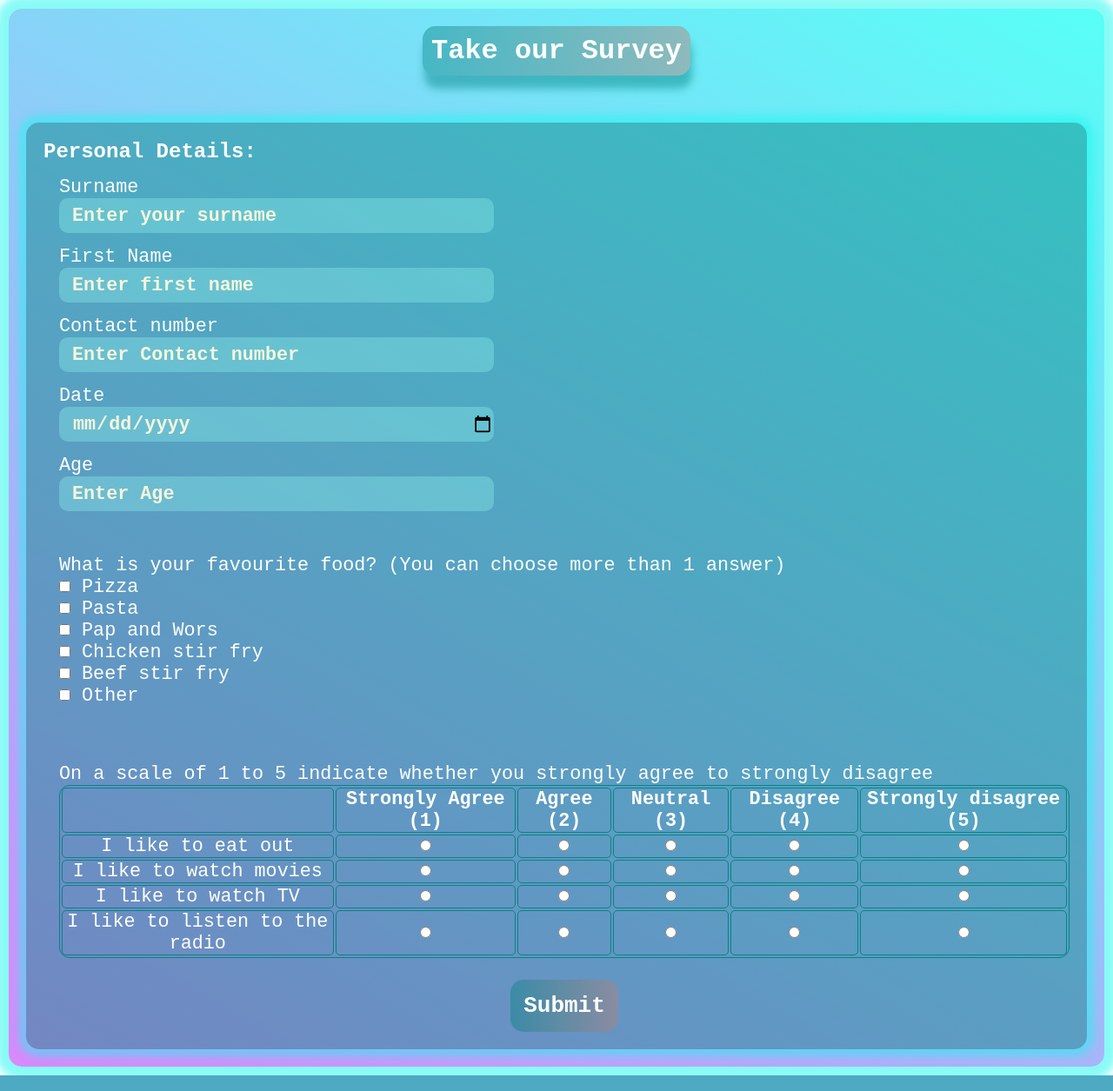
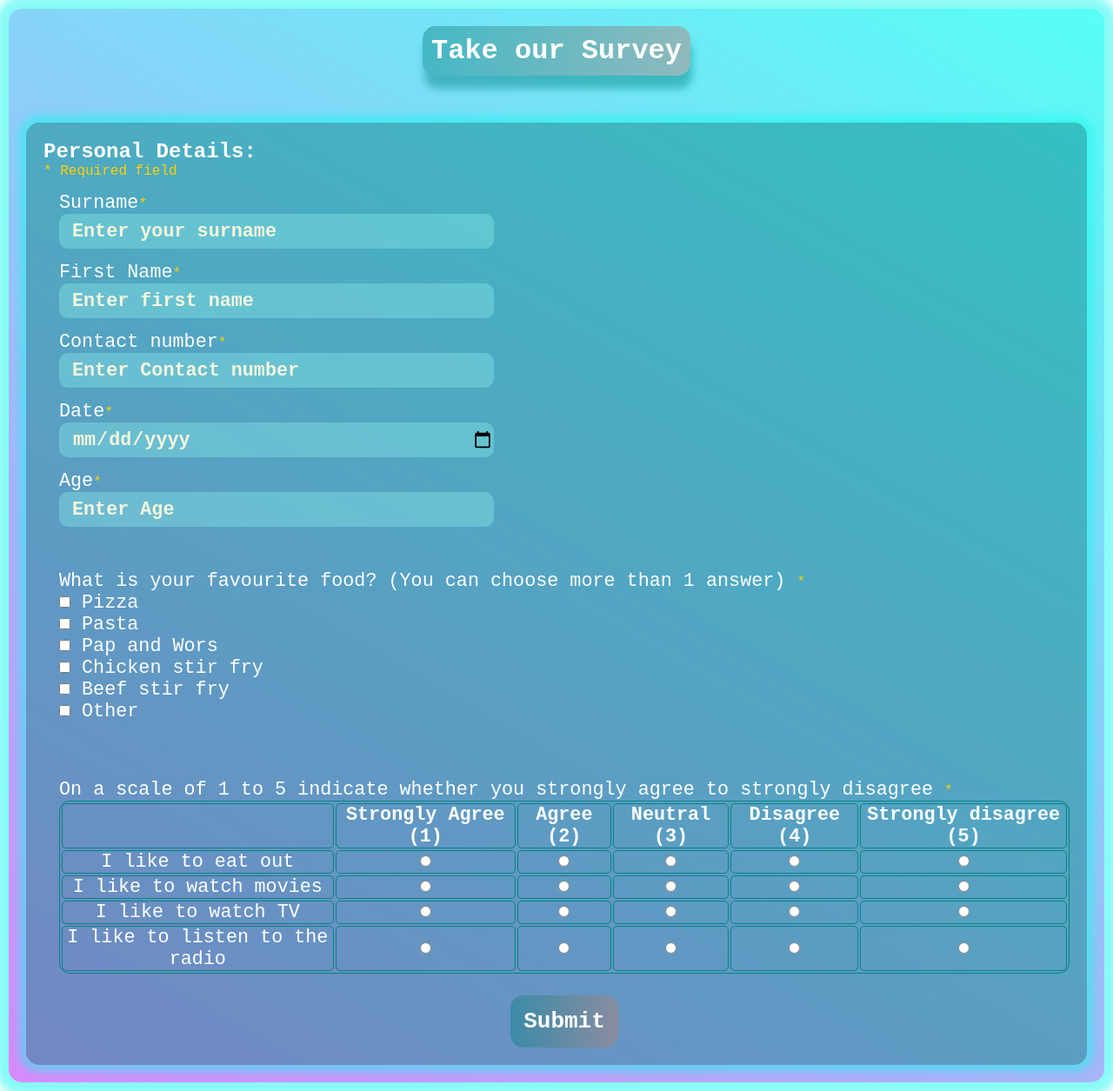
Before and after one commit to smeechy/Programming-Internship-Test-Assignment, a PHP site: page /survey.php in a window 1280 px wide. Shown: the whole page at 87% size. Run offline with PHP 8.4, Linux system fonts and the light colour scheme; some libraries are stand-ins or nearby versions.

Commit message:
Complete required web application with optional features added

```diff
--- a/styles.css
+++ b/styles.css
@@ -18,7 +18,11 @@ a{
     text-decoration: none;
 }
 
-
+.error{
+    color: #ffd000;
+    font-size: 16px;
+    font-weight: 500;
+    }
 
 .container{
     background: linear-gradient(30deg, rgba(211, 77, 128, 0.699),rgba(39, 223, 168, 0.616));
--- a/survey.php
+++ b/survey.php
@@ -5,12 +5,26 @@ session_start();
 require_once "config.php";
 
 
+    // define variables and set to null by default
+    $errMSg = $ageErr=  null;
+    $sn = $fn = $cn = $d = $a = $fv = $otr = $mr = $tvr= $rr = null;
 //handling incoming data
- if(isset($_POST['submit'])){
+if($_SERVER["REQUEST_METHOD"] == "POST"){
 
-    // define variables and set to null by default
-    $sn = $fn = $cn = $d = $a = $otr = $mr = $tvr= $rr = '';
+    if(empty($_POST["surname"]) || empty($_POST["fName"]) ||
+    empty($_POST["contactNum"]) || empty($_POST["date"]) ||
+    empty($_POST["age"]) || !isset($_POST["favourite_food"]) ||
+    !isset($_POST["outing_rating"]) || !isset($_POST["movie_rating"])
+     || !isset($_POST["tv_rating"]) || !isset($_POST["radio_rating"])){
 
+        $errMSg = "All fields are required";
+    }else{
+
+
+    if(is_nan(floatval($_POST["age"])) || $_POST["age"] < 5 || $_POST["age"] > 120){
+        $ageErr= "Age must be a number between 5 and 120";
+
+    }else{
         $sn = input($_POST["surname"]);
         $fn = input($_POST["fName"]);
         $cn = input($_POST["contactNum"]);
@@ -26,7 +40,7 @@ require_once "config.php";
         surveys(surname, first_name, contact_number, survey_date, age,favourites, outing_rating, movie_rating, tv_rating, radio_rating)
         VALUES (:sn, :fn, :cn, :d, :a, :fv, :otr, :mr, :tvr, :rr) ');
 
-   if( $stmt->execute(array(
+        $stmt->execute(array(
             ':sn' => $sn,
             ':fn' => $fn,
             ':cn' => $cn,
@@ -37,15 +51,15 @@ require_once "config.php";
             ':mr' => $mr,
             ':tvr' => $tvr,
             ':rr' => $rr)
-    )){
-        $_SESSION['success'] = "survey added";
+       );
+
+    $_SESSION['success'] = "profile added";
     header("location: index.php");
-    }else{
-    header("location: survey.php");
     }
 
+
     }
-
+}
 
 
  function input($data){
@@ -81,27 +95,33 @@ require_once "config.php";
             <br><br><br>
             <div class="survey">
                 <h2>Personal Details:</h2>
+                <p><span class="error">* Required field</span></p>
+                <p><span class="error"><?php echo $errMSg;?> </span></p>
                 <form method="post" action="<?php echo htmlspecialchars($_SERVER["PHP_SELF"]);?>">
 
-                    <label for="surname">Surname</label>
-                    <input type="text" placeholder="Enter your surname" name="surname" required>
+                    <label for="surname">Surname<span class="error">*</span></label>
+                    <input type="text" placeholder="Enter your surname" name="surname">
 
-                    <label for="fName">First Name</label>
-                    <input type="text" placeholder="Enter first name" name="fName" required>
 
-                    <label for="contactNum">Contact number</label>
-                    <input type="number" placeholder="Enter Contact number" name="contactNum" required>
+                    <label for="fName">First Name<span class="error">*</span></label>
+                    <input type="text" placeholder="Enter first name" name="fName">
 
-                    <label for="date">Date</label>
-                    <input type="date" name="date" required>
 
-                    <label for="age">Age</label>
-                    <input type="number" placeholder="Enter Age" id="ageTxtBox" name="age"  required>
-                    <p id="ageVal"></p>
-                    <br>
-                    <br>
+                    <label for="contactNum">Contact number<span class="error">*</span></label>
+                    <input type="number" placeholder="Enter Contact number" name="contactNum">
+
+
+                    <label for="date">Date<span class="error">*</span></label>
+                    <input type="date" name="date">
+
+
+                    <label for="age">Age<span class="error">*</span></label>
+                    <input type="number" placeholder="Enter Age" id="ageTxtBox" name="age">
+                    <span class="error"><?php echo $ageErr?> </span>
+                    <br><br>
+
                     <fieldset style="border: none;">
-                        <legend>What is your favourite food? (You can choose more than 1 answer)</legend>
+                        <legend>What is your favourite food? (You can choose more than 1 answer) <span class="error">*</span></legend>
                         <input type="checkbox" name="favourite_food[]" value="pizza" id="pizza"> <label for="pizza">Pizza</label><br>
                         <input type="checkbox" name="favourite_food[]" value="pasta" id="pasta"> <label for="pasta">Pasta</label><br>
                         <input type="checkbox" name="favourite_food[]" value="pap&wors" id="p&w"> <label for="p&w">Pap and Wors</label><br>
@@ -112,7 +132,7 @@ require_once "config.php";
                    <br>
                    <br>
                    <table>
-                    <label>On a scale of 1 to 5 indicate whether you strongly agree to strongly disagree</label>
+                    <label>On a scale of 1 to 5 indicate whether you strongly agree to strongly disagree <span class="error">*</span></label>
                         <tr>
                             <th></th>
                             <th>Strongly Agree (1)</th>
```
Also changed, not shown: results.php (+22 -2 lines). Lines whose indentation alone changed are shown as unchanged.
